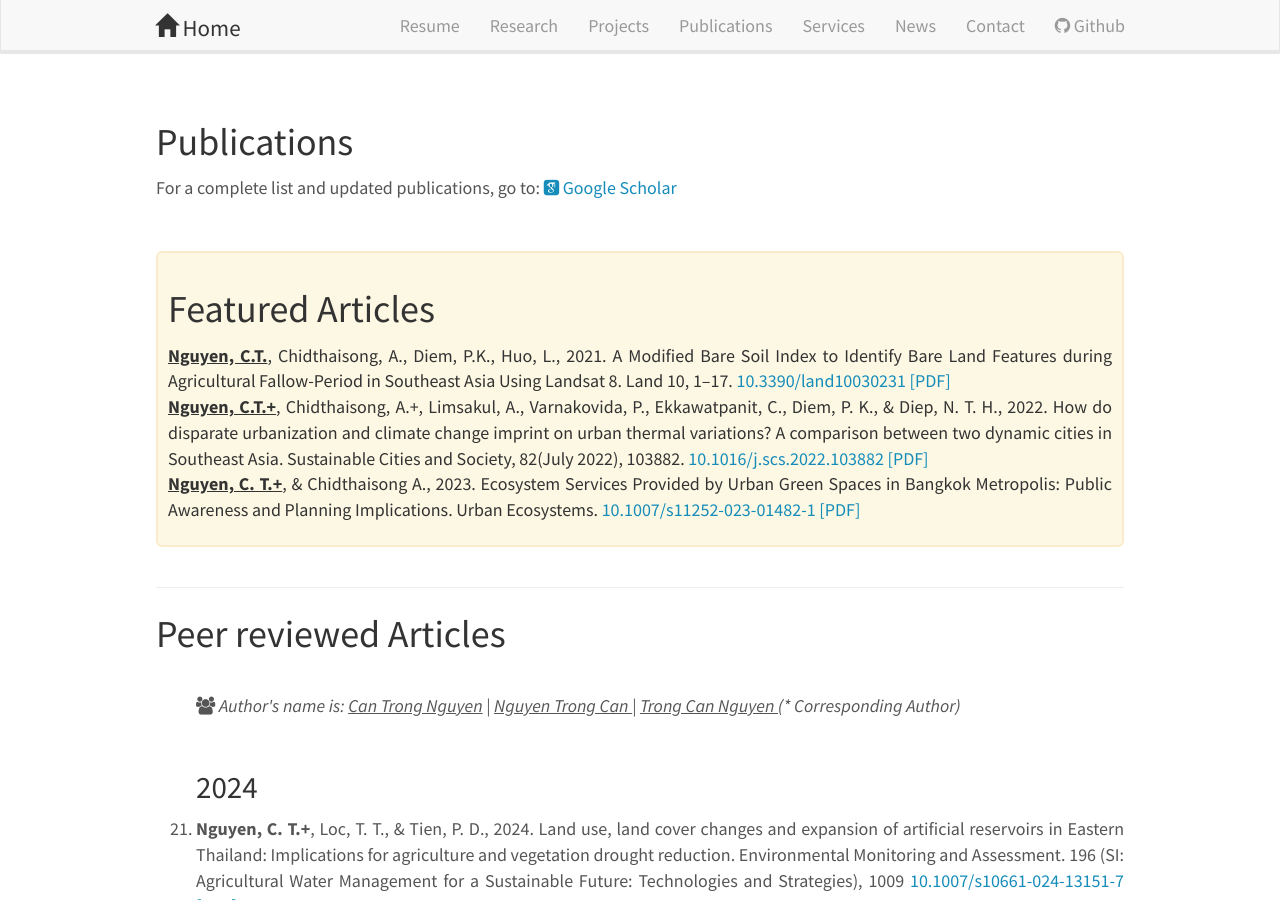
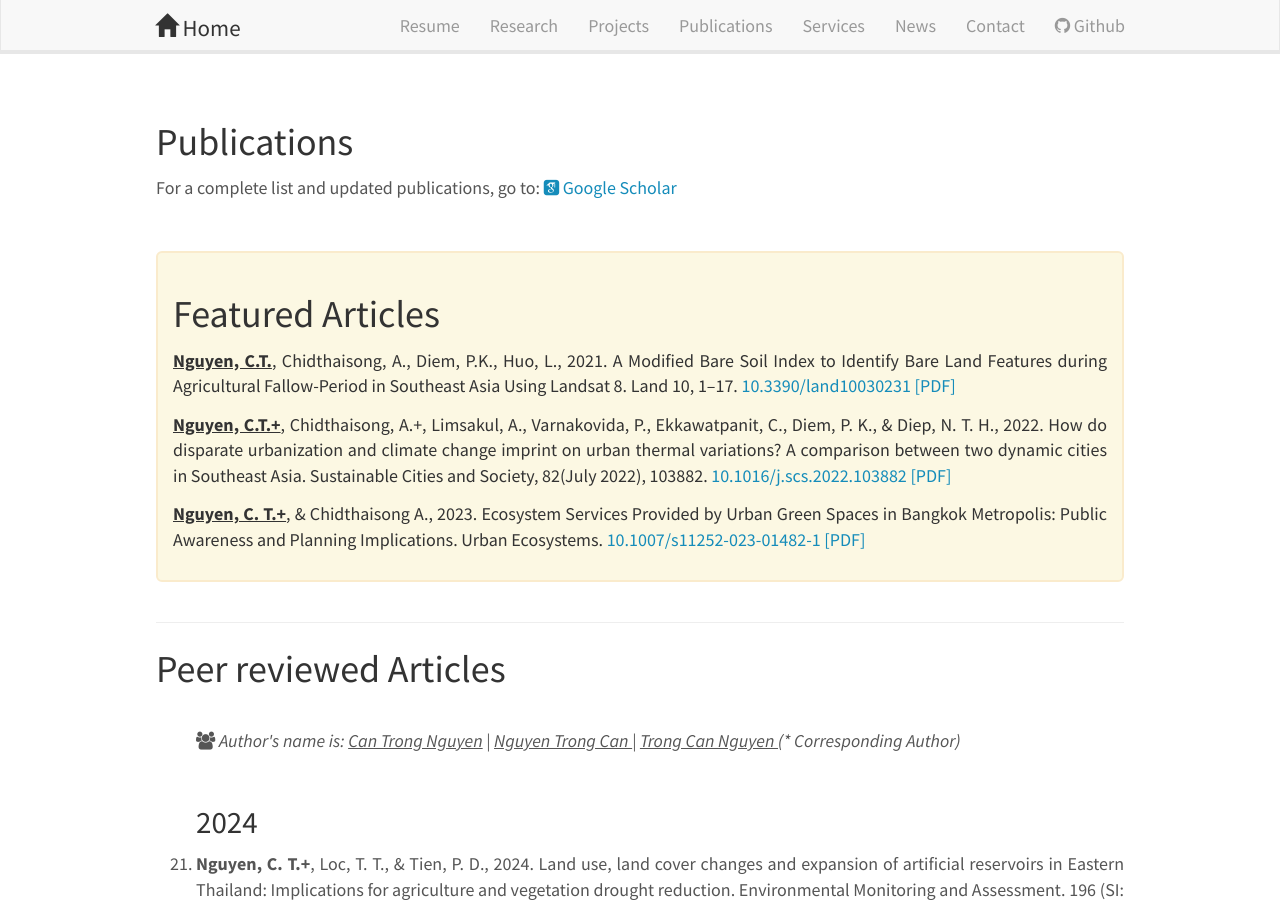
Before and after one commit to canng/cann, a Jekyll site: the page built from _pages/publications.md, in a window 1280 px wide and 900 px high. Built offline with Jekyll 4.4.1, drawn with Linux system fonts in a browser that asks for light colours; nearby versions of some CDN libraries; some web fonts are replaced.

Commit message:
update pubs

```diff
--- a/_pages/publications.md
+++ b/_pages/publications.md
@@ -16,12 +16,14 @@ For a complete list and updated publications, go to: <a href="https://scholar.go
 
 <br>
 
-<div style="padding: 10px; border: 2px solid transparent; border-color: transparent; margin-bottom: 40px; border-radius: 6px; color: #333333;; background-color: #fcf8e3; border-color: #faebcc;">
+<div style="padding: 15px; border: 2px solid transparent; border-color: transparent; margin-bottom: 40px; border-radius: 6px; color: #333333;; background-color: #fcf8e3; border-color: #faebcc;">
 
 <h2>Featured Articles</h2>
 
 <b><u>Nguyen, C.T.</u></b>, Chidthaisong, A., Diem, P.K., Huo, L., 2021. A Modified Bare Soil Index to Identify Bare Land Features during Agricultural Fallow-Period in Southeast Asia Using Landsat 8. Land 10, 1–17. <a href="https://doi.org/10.3390/land10030231"> 10.3390/land10030231</a><a href="{{ site.url }}{{ site.baseurl }}/assets/Article_archive/2021_land_bare_soil_index_mbi.pdf">   [PDF]</a> <br>
+
 <b><u>Nguyen, C.T.+</u></b>, Chidthaisong, A.+, Limsakul, A., Varnakovida, P., Ekkawatpanit, C., Diem, P. K., & Diep, N. T. H., 2022. How do disparate urbanization and climate change imprint on urban thermal variations? A comparison between two dynamic cities in Southeast Asia. Sustainable Cities and Society, 82(July 2022), 103882. <a href="https://doi.org/10.1016/j.scs.2022.103882"> 10.1016/j.scs.2022.103882</a><a href="{{ site.url }}{{ site.baseurl }}/assets/Article_archive/2022_SCS_103822_urban_heat_bkk_hcm.pdf">   [PDF]</a> <br>
+
 <b><u>Nguyen, C. T.+</u></b>, & Chidthaisong A., 2023. Ecosystem Services Provided by Urban Green Spaces in Bangkok Metropolis: Public Awareness and Planning Implications. Urban Ecosystems. <a href="https://doi.org/10.1007/s11252-023-01482-1">10.1007/s11252-023-01482-1</a><a href="{{ site.url }}{{ site.baseurl }}/assets/Article_archive/2023_UE_ESS_UGS.pdf">   [PDF]</a>
 </div>
 
```
